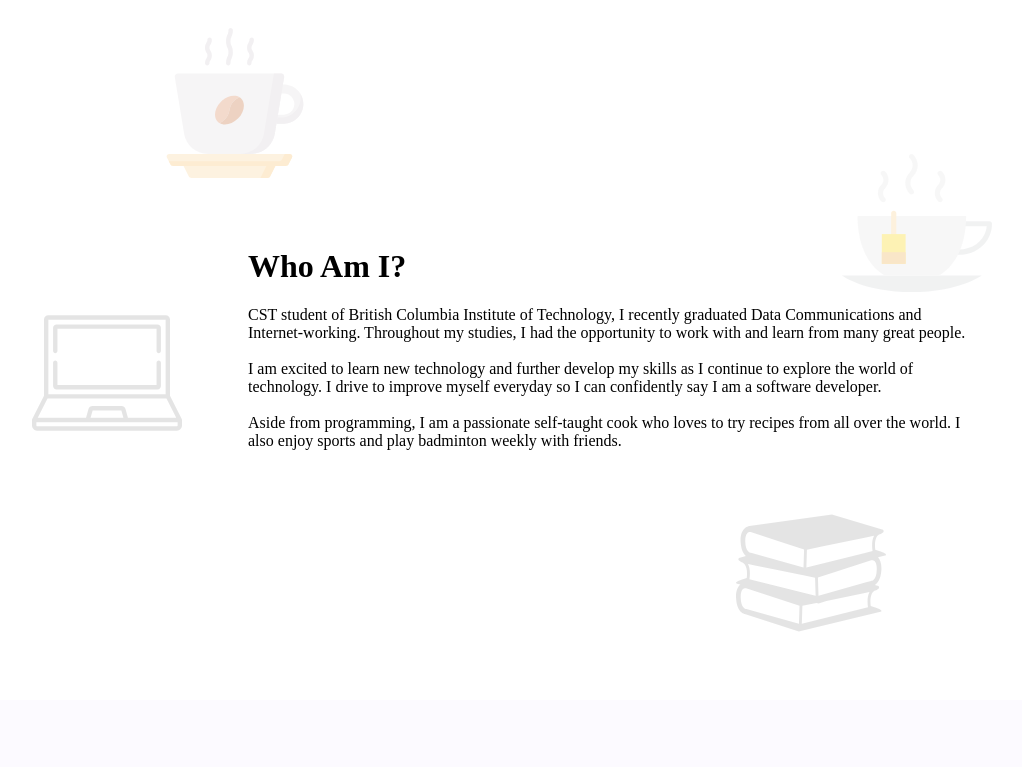
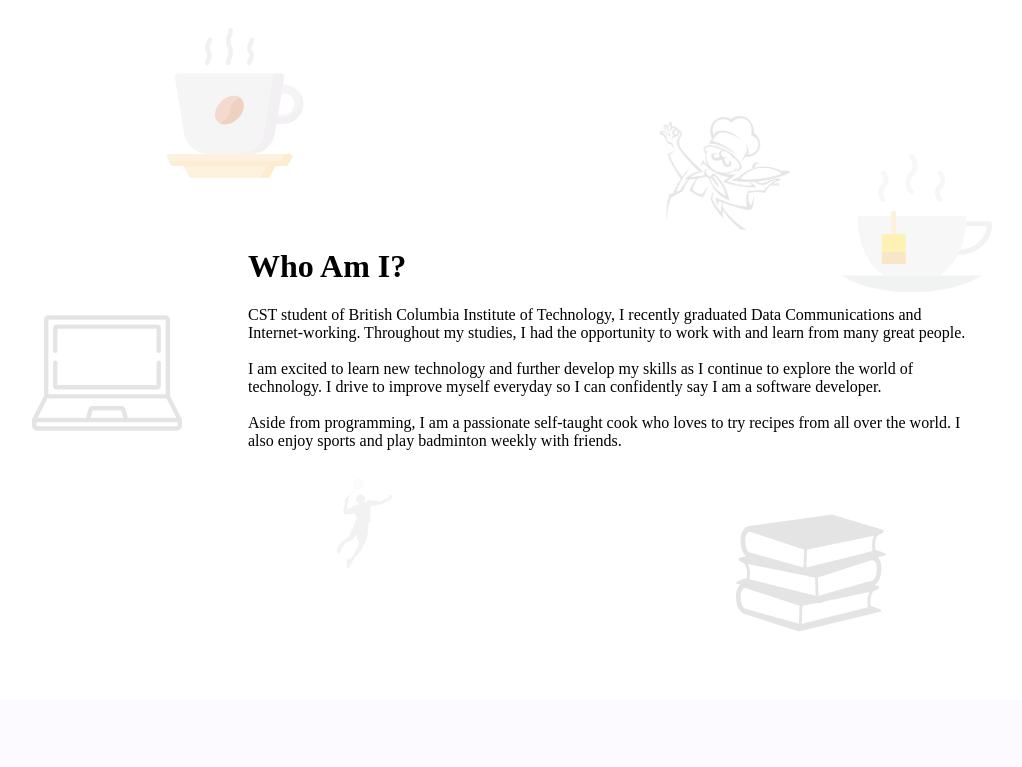
Before and after one commit to phat97/profile, a plain HTML site: page index.html in a window 1280 px wide. Shown: the part 702-1469 px from the top of the page, without its empty margins (32-1054 px from the left). Drawn offline with Linux system fonts and the light colour scheme.

Commit message:
Added badminton and cooking images to background of bio

```diff
--- a/index.html
+++ b/index.html
@@ -29,6 +29,8 @@
           <div class="bio-icon tea"></div>
           <div class="bio-icon book"></div>
           <div class="bio-icon laptop"></div>
+          <div class="bio-icon badminton"></div>
+          <div class="bio-icon cooking"></div>
           <h1>Who Am I?</h1>
           <p>
             CST student of British Columbia Institute of Technology, I recently
--- a/style/profile.css
+++ b/style/profile.css
@@ -182,6 +182,20 @@ body {
   opacity: 0.1;
 }
 
+.badminton {
+  top: 450px;
+  left: 25%;
+  background-image: url(../assets/icons/badminton.png);
+  opacity: 0.05;
+}
+
+.cooking {
+  top: 100px;
+  right: 35%;
+  background-image: url(../assets/icons/cooking.png);
+  opacity: 0.1;
+}
+
 .skillset {
   padding-bottom: 100px;
 }
```
Also changed, not shown: assets/icons/badminton.png (added), assets/icons/cooking.png (added).
